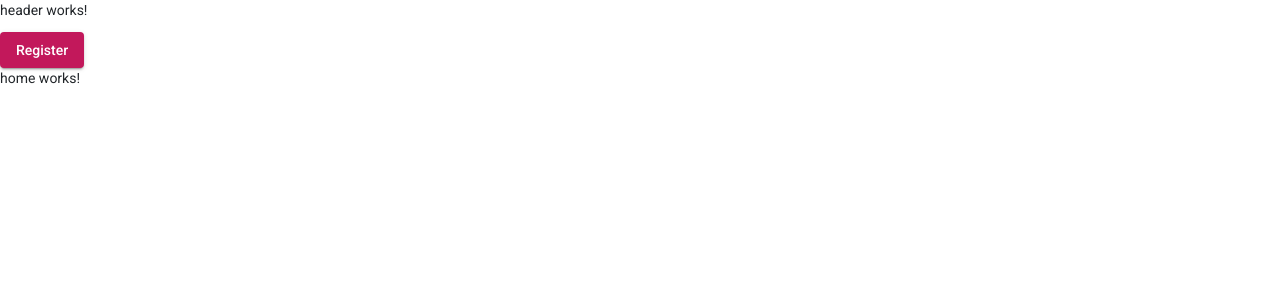
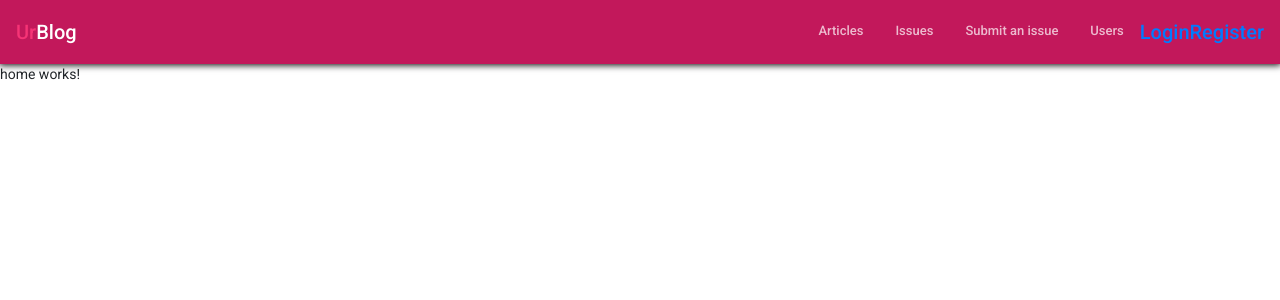
Before and after one commit to SafwanSa/KCDBS-app, an Angular app: page / in a window 1280 px wide. Shown: the top 300 px of the page. Built offline with nearby package versions, Linux system fonts and the light colour scheme.

Commit message:
Add the header comp with sign out

```diff
--- a/src/app/components/header/header.component.css
+++ b/src/app/components/header/header.component.css
@@ -0,0 +1,57 @@
+.nav-option {
+  margin: 0 1rem;
+  font-size: small;
+  color: white;
+  opacity: 0.7;
+  text-decoration: none;
+}
+
+.active {
+  /* color: #f53476; */
+  color: white;
+  opacity: 1;
+}
+
+.spacer {
+  flex: 1 1 auto;
+}
+
+.dummy {
+  height: 64px;
+}
+
+mat-toolbar {
+  box-shadow: 0px 0px 7px 0.6px black;
+  z-index: 1;
+  position: fixed;
+  top: 0%;
+}
+
+.nav-container {
+  display: flex;
+  flex-direction: column;
+}
+
+.bar {
+  width: 100%;
+  border-bottom: 2px solid white;
+  opacity: 0;
+  transition: all 300ms;
+}
+
+.nav-option:hover .bar {
+  opacity: 1;
+}
+
+#blog-name {
+  color: white;
+}
+
+#blog-name span {
+  color: #f53476;
+}
+
+nav {
+  display: flex;
+  justify-items: center;
+}
--- a/src/app/components/header/header.component.html
+++ b/src/app/components/header/header.component.html
@@ -1,2 +1,46 @@
-<p>header works!</p>
-<button mat-raised-button color="primary">Register</button>
+<div class="dummy"></div>
+<mat-toolbar color="primary">
+  <a id="blog-name" href="../index.html"><span>Ur</span>Blog</a>
+  <span class="spacer"></span>
+  <nav>
+    <div class="nav-container">
+      <a class="nav-option" routerLink="/articles" routerLinkActive="active"
+        >Articles
+        <div class="bar"></div
+      ></a>
+    </div>
+
+    <div class="nav-container">
+      <a class="nav-option" routerLink="/issues" routerLinkActive="active"
+        >Issues
+        <div class="bar"></div
+      ></a>
+    </div>
+
+    <div class="nav-container">
+      <a class="nav-option" routerLink="/submitIssue" routerLinkActive="active"
+        >Submit an issue
+        <div class="bar"></div
+      ></a>
+    </div>
+
+    <div class="nav-container">
+      <a class="nav-option" routerLink="/users" routerLinkActive="active"
+        >Users
+        <div class="bar"></div
+      ></a>
+    </div>
+  </nav>
+
+  <div class="inline">
+    <div class="right-side" *ngIf="!user && !isProcessing">
+      <a id="login" routerLink="/login">Login</a>
+      <a id="register" routerLink="/register">Register</a>
+    </div>
+
+    <div class="right-side" *ngIf="user && !isProcessing">
+      <a [routerLink]="['profile', user.id]">Profile</a>
+      <button class="btn btn-danger" (click)="signOut()">Logout</button>
+    </div>
+  </div>
+</mat-toolbar>
--- a/src/app/components/header/header.component.ts
+++ b/src/app/components/header/header.component.ts
@@ -1,4 +1,8 @@
 import { Component, OnInit } from '@angular/core';
+import { Router } from '@angular/router';
+import { map } from 'rxjs/operators';
+import { User } from 'src/app/models/user';
+import { AuthService } from '../../services/auth.service';
 
 @Component({
   selector: 'app-header',
@@ -7,9 +11,26 @@ import { Component, OnInit } from '@angular/core';
 })
 export class HeaderComponent implements OnInit {
 
-  constructor() { }
+  user: User;
+  isProcessing = true;
 
-  ngOnInit() {
+  constructor(public authService: AuthService, private router: Router) { }
+
+  ngOnInit(): void {
+    this.observeAuthUser();
+    console.log(this.user);
+  }
+
+  observeAuthUser(): void {
+    this.authService.user$.subscribe(user => {
+      this.user = user;
+      this.isProcessing = false;
+    });
+  }
+
+  async signOut(): Promise<void> {
+    const result = await this.authService.logout();
+    this.router.navigateByUrl('/');
   }
 
 }
--- a/src/app/services/auth.service.ts
+++ b/src/app/services/auth.service.ts
@@ -2,13 +2,14 @@ import { Injectable } from '@angular/core';
 import { HttpClient, HttpHeaders, HttpParams } from '@angular/common/http';
 import { PathRequester } from '../shared/pathRequester';
 import { User } from '../models/user';
+import { Observable, of } from 'rxjs';
 
 @Injectable({
   providedIn: 'root'
 })
 export class AuthService {
 
-  user: User = JSON.parse(localStorage.getItem('currentUser')) as User | null;
+  user$: Observable<User> = of(JSON.parse(localStorage.getItem('currentUser')) as User | null);
 
   constructor(
     private http: HttpClient,
@@ -18,7 +19,7 @@ export class AuthService {
   }
 
   get isLoggedIn(): boolean {
-    return !!this.user;
+    return !!this.user$;
   }
 
   signIn(email: string, password: string): void {
@@ -28,7 +29,7 @@ export class AuthService {
     body = body.set('password', password);
     this.http.post<User>(this.path.getUser, body).subscribe(res => {
       if (res) {
-        this.user = res;
+        this.user$ = of(res);
         localStorage.setItem('currentUser', JSON.stringify(res));
         // localStorage.removeItem('currentUser');
       }
@@ -37,4 +38,8 @@ export class AuthService {
     });
   }
 
+  logout(): void {
+    localStorage.removeItem('currentUser');
+  }
+
 }
```
